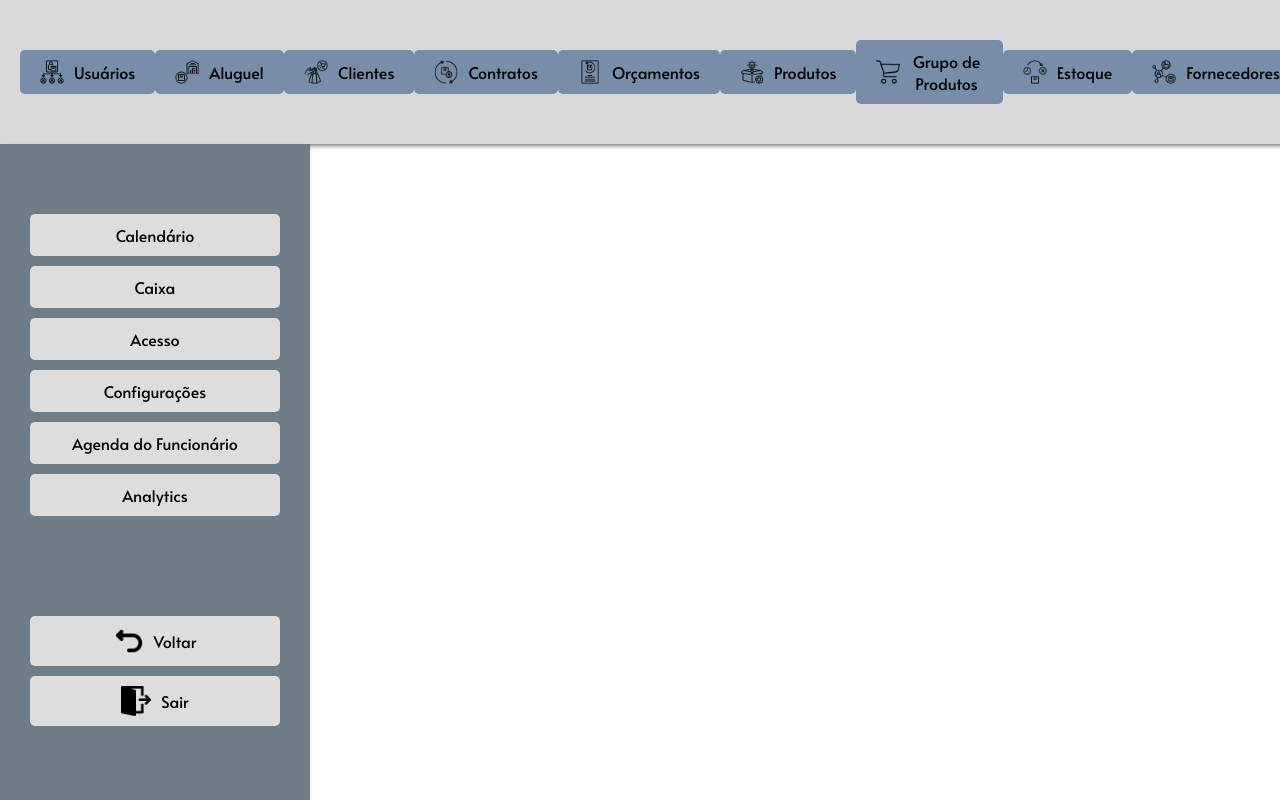
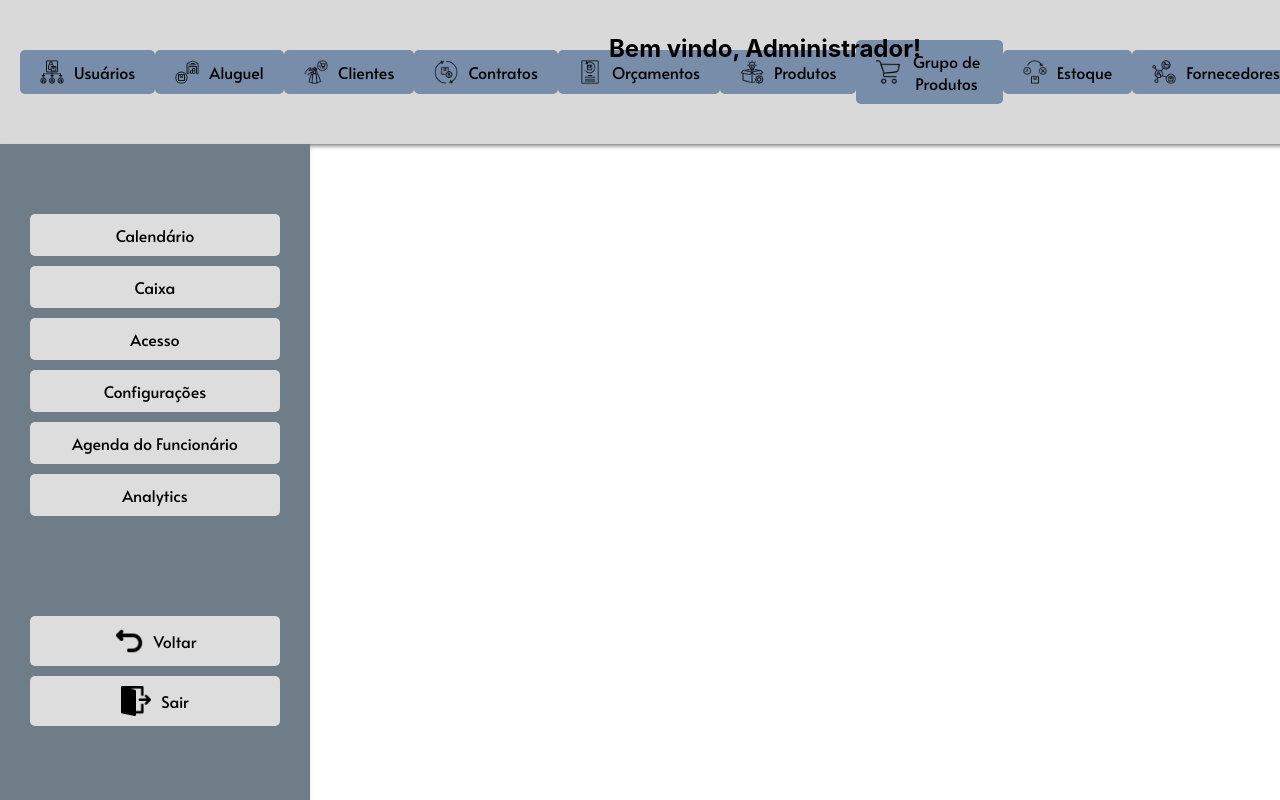
Before and after one commit to luisebastos/FrontEnd-LocMais, a React (Create React App) app in the folder front/: page /home in a window 1280 px wide. Shown: the top 800 px of the page. Built offline with nearby package versions, Linux system fonts and the light colour scheme.

Commit message:
texto_home

```diff
--- a/front/src/components/home/home.css
+++ b/front/src/components/home/home.css
@@ -0,0 +1,14 @@
+.home-page {
+  display: flex;
+  flex-direction: column;
+  min-height: 100vh;
+}
+
+.content-container {
+    margin-top: -990px;
+    margin-left: 250px;
+}
+
+.home-content {
+  text-align: center;
+}
--- a/front/src/components/home/home.js
+++ b/front/src/components/home/home.js
@@ -1,14 +1,19 @@
 import React from 'react';
 import Sidebar from '../sidebar/sidebar';
 import Topbar from '../topbar/topbar';
+import './home.css'; // Certifique-se que o caminho está correto
 
 const Home = () => {
   return (
     <div className="home-page">
       <Topbar />
-      <Sidebar />
-      <div className="home-content">
-        {/* conteudo pagina Home */}
+      <div className="main-content">
+        <Sidebar />
+        <div className="content-container">
+          <div className="home-content">
+            <h2 className="welcome-message">Bem vindo, Administrador!</h2>
+          </div>
+        </div>
       </div>
     </div>
   );
```
